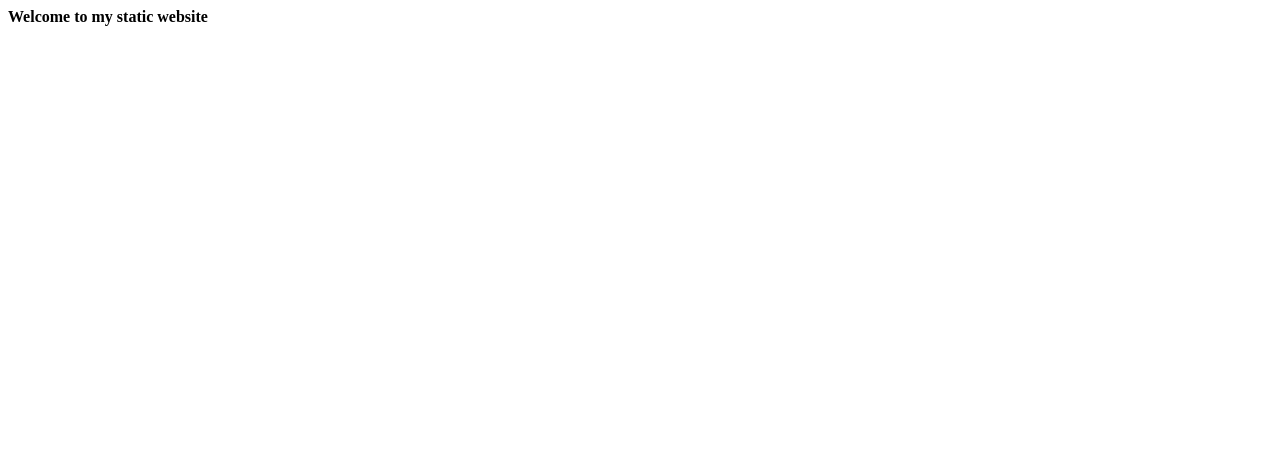
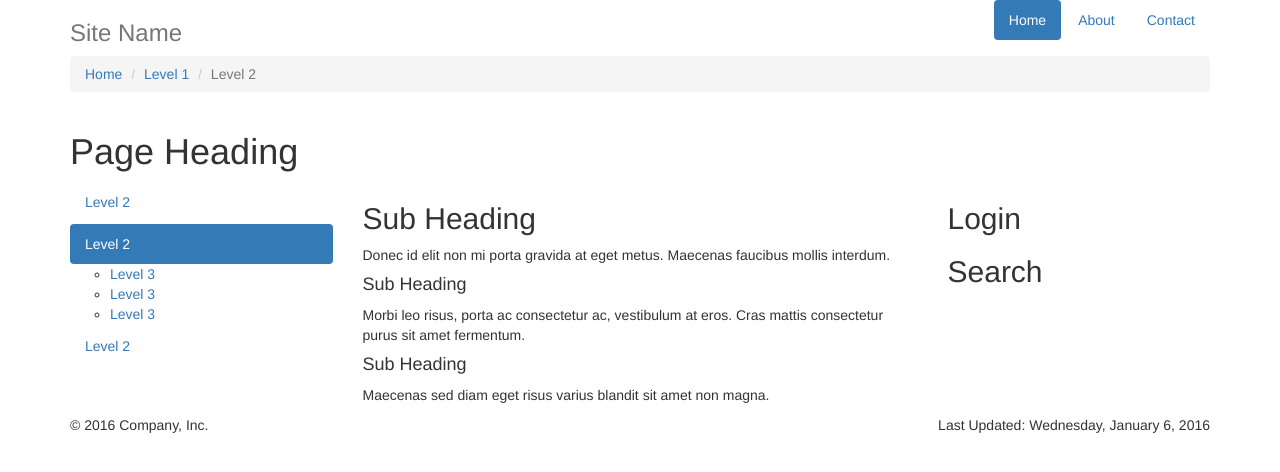
Before and after one commit to raj13aug/static_s3, a plain HTML site: page index.html in a window 1280 px wide. Drawn offline with nearby package versions, Linux system fonts and the light colour scheme.

Commit message:
Update index.html

```diff
--- a/index.html
+++ b/index.html
@@ -1,8 +1,120 @@
-<html>
-    <head>
-        <title>Static Website with Terraform</title>
-    </head>
-    <body>
-        <b>Welcome to my static website</b>
-    </body>
+<!DOCTYPE html>
+<html lang="en">
+  <head>
+
+    <!-- Declared Vars To Go Here -->
+
+    <meta charset="utf-8">
+    <meta http-equiv="X-UA-Compatible" content="IE=edge">
+    <meta name="viewport" content="width=device-width, initial-scale=1">
+
+    <!-- Metadata -->
+    <meta name="description" content="">
+    <meta name="author" content="">
+
+    <link rel="icon" href="mysource_files/favicon.ico">
+
+    <!-- Page Name and Site Name -->
+    <title>Page Name - Squiz Matrix HTML Example</title>
+
+    <!-- CSS -->
+    <link href="https://maxcdn.bootstrapcdn.com/bootstrap/3.3.6/css/bootstrap.min.css" rel="stylesheet">
+    <link href="mysource_files/style.css" rel="stylesheet">
+
+  </head>
+
+  <body>
+
+    <div class="container">
+
+      <header class="header clearfix" style="background-color: #ffffff">
+
+        <!-- Main Menu -->
+        <nav>
+          <ul class="nav nav-pills pull-right">
+            <li class="active"><a href="#">Home</a></li>
+            <li><a href="#">About</a></li>
+            <li><a href="#">Contact</a></li>
+          </ul>
+        </nav>
+
+        <!-- Site Name -->
+        <h1 class="h3 text-muted">Site Name</h1>
+
+        <!-- Breadcrumbs -->
+        <ol class="breadcrumb">
+          <li><a href="#">Home</a></li>
+          <li><a href="#">Level 1</a></li>
+          <li class="active">Level 2</li>
+        </ol>
+
+      </header>
+
+      <div class="page-heading">
+
+        <!-- Page Heading -->
+        <h1>Page Heading</h1>
+
+      </div>
+
+      <div class="row">
+
+        <div class="col-sm-3">
+
+          <!-- Sub Navigation -->
+          <ul class="nav nav-pills nav-stacked">
+            <li><a href="#">Level 2</a></li>
+            <li class="active"><a href="#">Level 2</a>
+              <ul>
+                <li><a href="#">Level 3</a></li>
+                <li><a href="#">Level 3</a></li>
+                <li><a href="#">Level 3</a></li>
+              </ul>
+            </li>
+            <li><a href="#">Level 2</a></li>
+          </ul>
+
+        </div>
+
+        <div class="col-sm-6">
+
+          <div class="page-contents">
+
+            <!-- Design Body -->
+            <h2>Sub Heading</h2>
+            <p>Donec id elit non mi porta gravida at eget metus. Maecenas faucibus mollis interdum.</p>
+            <h4>Sub Heading</h4>
+            <p>Morbi leo risus, porta ac consectetur ac, vestibulum at eros. Cras mattis consectetur purus sit amet fermentum.</p>
+            <h4>Sub Heading</h4>
+            <p>Maecenas sed diam eget risus varius blandit sit amet non magna.</p>
+
+          </div>
+
+        </div>
+
+        <div class="col-sm-3">
+
+          <!-- Login Section -->
+          <h2>Login</h2>
+
+          <!-- Search Section -->
+          <h2>Search</h2>
+
+          <!-- Nested Right Column Content -->
+
+        </div>
+
+      </div>
+
+      <footer class="footer">
+        <p class="pull-right">
+          <!-- Last Updated Design Area-->
+          Last Updated: Wednesday, January 6, 2016
+        </p>
+        <p>&copy; 2016 Company, Inc.</p>
+      </footer>
+
+    </div> <!-- /container -->
+
+  </body>
 </html>
```
